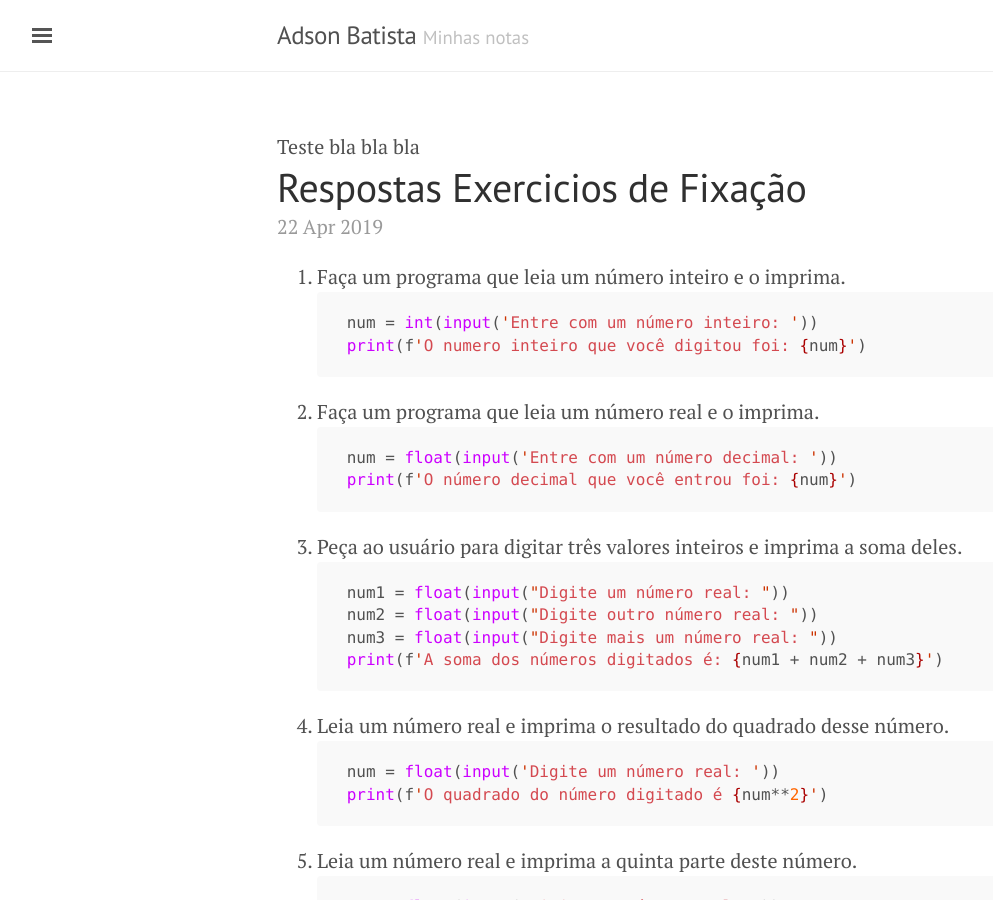
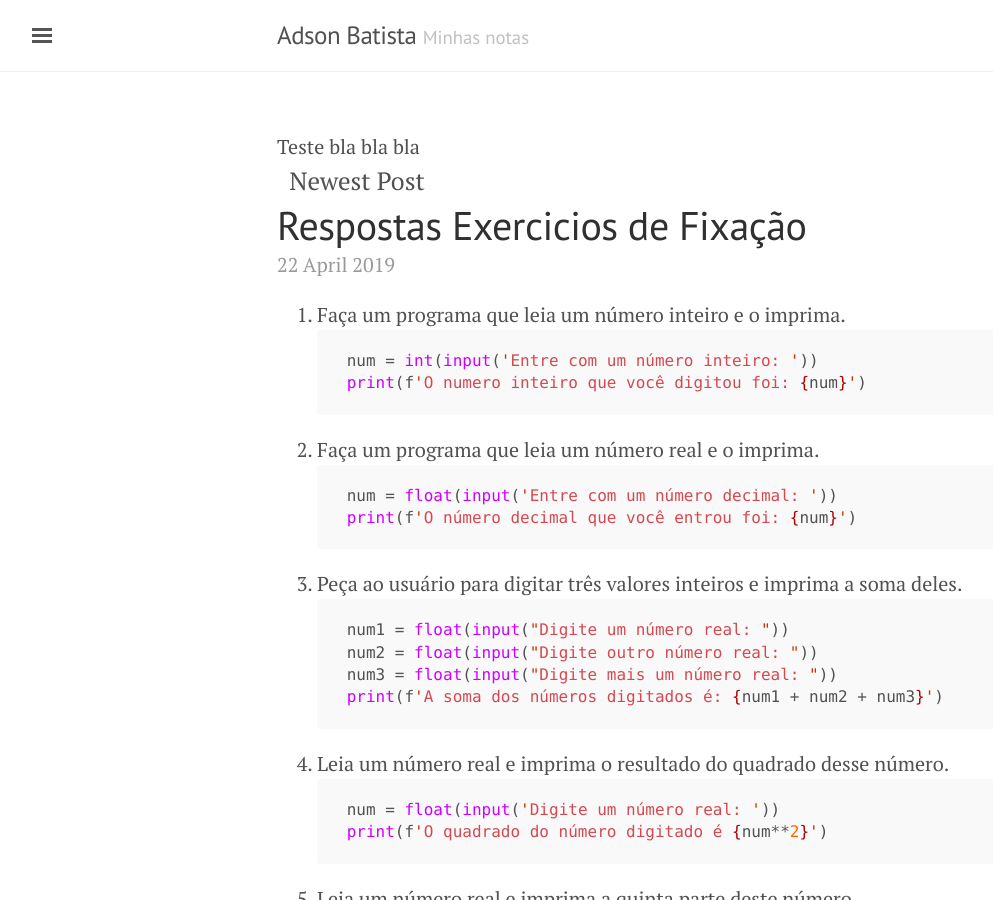
Before and after one commit to AdsonBatista/AdsonBatista.github.io, a Jekyll site: the page built from index.html, in a window 1280 px wide and 900 px high. Shown: the whole window, without its empty margins (3-996 px from the left). Built offline with Jekyll 4.4.1, drawn with Linux system fonts in a browser that asks for light colours; the list of posts is cut into pages by our own code; some of the changed text lies outside the part shown.

Commit message:
post update

```diff
--- a/index.html
+++ b/index.html
@@ -5,39 +5,46 @@
 Teste bla bla bla
 
 
-
 <div class="posts">
   {% for post in paginator.posts %}
     {% if post.pinned %}
+      <div class="lead alert">
+        <i class="fas fa-thumbtack"></i> &nbsp; Pinned Post
+      </div>
       <div class="post">
         <h1 class="post-title">
-      <a href="{{ post.url }}">
+          <a href="{{ site.baseurl }}{{ post.url }}">
             {{ post.title }}
           </a>
         </h1>
-
-    <span class="post-date">{{ post.date | date_to_string }}</span>
-
+        <div class="hr"></div>
+        <span class="post-date">{{ post.date | date_to_long_string }}</span>
           {{ post.content }}
       </div>
+      <hr>
     {% endif %}
   {% endfor %}
-</div>
 
-<div class="posts">
   {% for post in paginator.posts %}
     {% unless post.pinned %}
+      {% if post == site.posts.first %}
+        <div class="lead alert">
+          <i class="fas fa-exclamation-circle"></i> &nbsp; Newest Post
+        </div>
+      {% endif %}
       <div class="post">
         <h1 class="post-title">
-      <a href="{{ post.url }}">
+          <a href="{{ site.baseurl }}{{ post.url }}">
             {{ post.title }}
           </a>
         </h1>
-
-    <span class="post-date">{{ post.date | date_to_string }}</span>
-
+        <div class="hr"></div>
+        <span class="post-date">{{ post.date | date_to_long_string }}</span>
           {{ post.content }}
       </div>
+      {% if post != paginator.posts.last %}
+        <hr>
+      {% endif %}
     {% endunless %}
   {% endfor %}
 </div>
```
Lines whose indentation alone changed are shown as unchanged.
